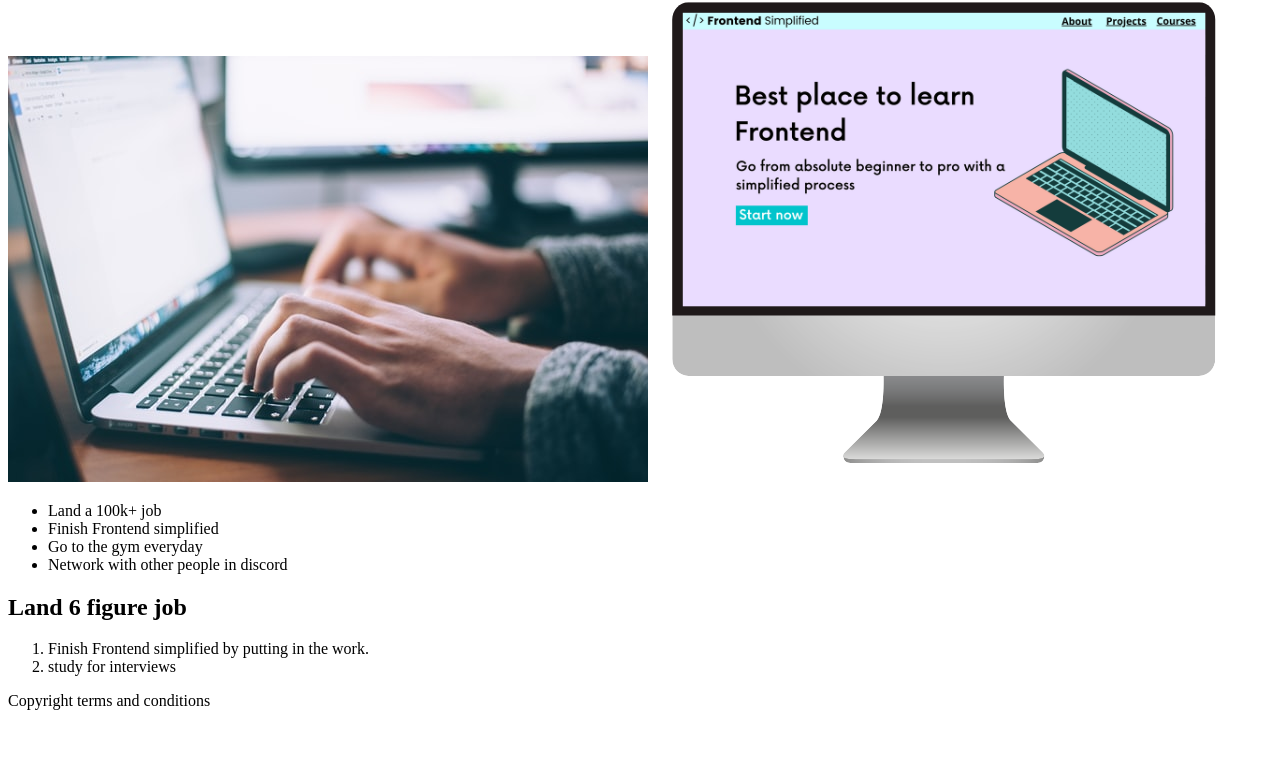
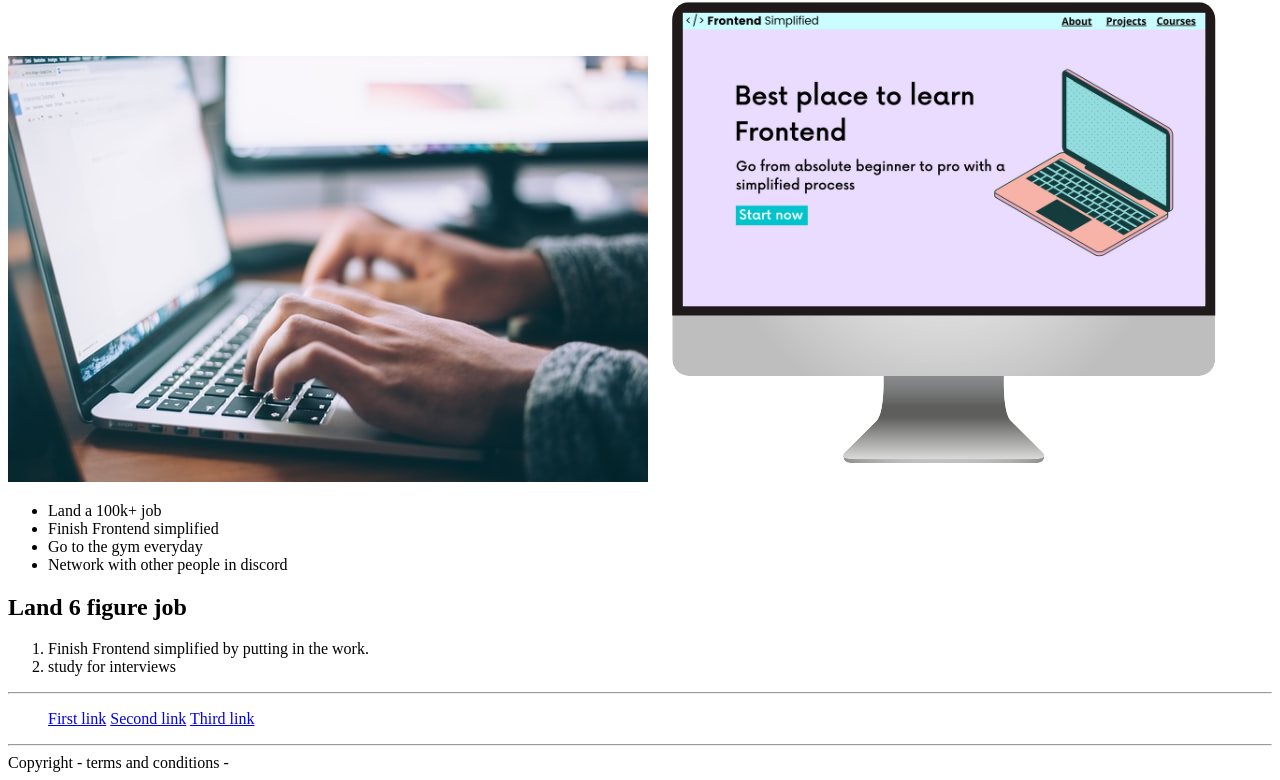
Before and after one commit to syn4/Day2, a plain HTML site: page index.html in a window 1280 px wide. Shown: the part 810-1590 px from the top of the page. Before the commit the page ends 1528 px from the top, so only its background shows below. Drawn offline with Linux system fonts and the light colour scheme.

Commit message:
updated in afternoon

```diff
--- a/index.html
+++ b/index.html
@@ -55,9 +55,17 @@ Land 6 figure job
 </ol>
 </section>
 <main>
-
+<hr>
+<div>
+    <ul>
+<a href="./dashboard.html">First link</a>
+<a href="./dashboard.html">Second link</a>
+<a href="./login.html">Third link</a>
+</li>
+</div>
+<hr>
 <footer>
-    Copyright   terms and conditions
+    Copyright   - terms and conditions -
 </footer>
 
 
```
